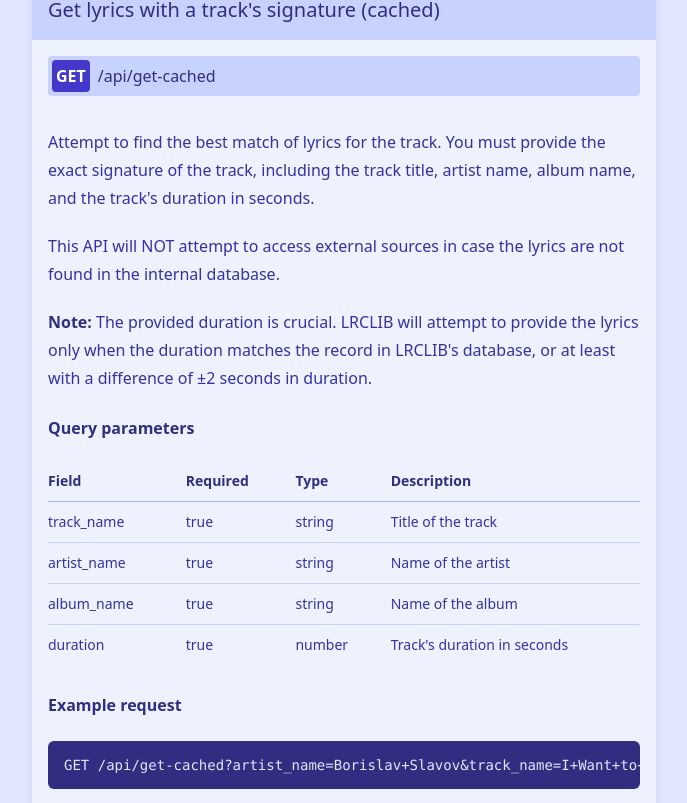
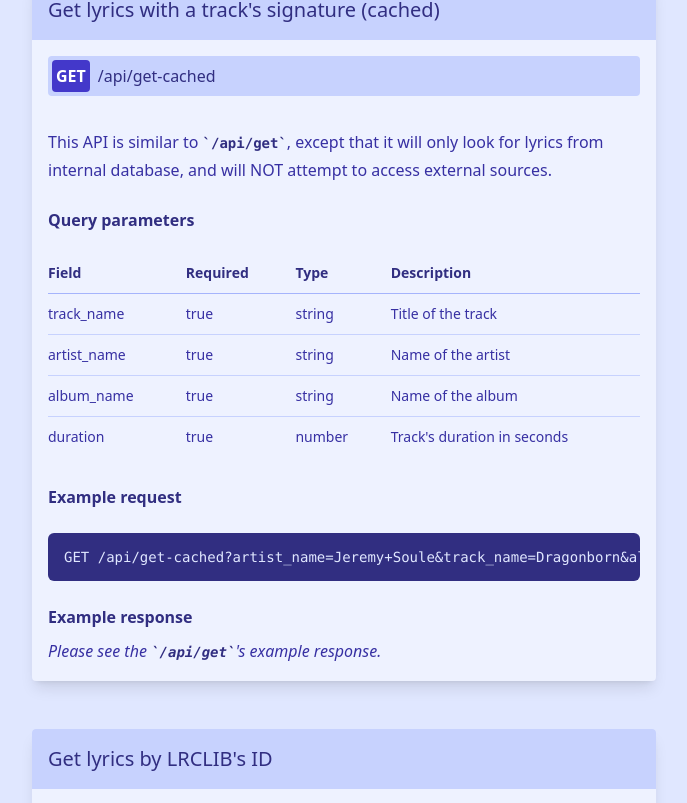
Before and after one commit to tranxuanthang/lrclib-homepage, a Vue app: page /docs in a window 1280 px wide. Shown: the part 2277-3080 px from the top of the page, without its empty margins (296-983 px from the left). Built offline with nearby package versions, Linux system fonts and the light colour scheme.

Commit message:
Update content of docs

```diff
--- a/src/views/DocsView.vue
+++ b/src/views/DocsView.vue
@@ -106,18 +106,8 @@
         <template #route>/api/get-cached</template>
         <template #description>
           <p>
-            Attempt to find the best match of lyrics for the track. You must provide
-            the exact signature of the track, including the track title, artist name,
-            album name, and the track's duration in seconds.
-          </p>
-          <p>
-            This API will NOT attempt to access external sources
-            in case the lyrics are not found in the internal database.
-          </p>
-          <p>
-            <strong>Note:</strong> The provided duration is crucial. LRCLIB will attempt to provide the lyrics
-            only when the duration matches the record in LRCLIB's database, or at least with
-            a difference of ±2 seconds in duration.
+            This API is similar to <code>/api/get</code>, except that it will only look for lyrics from internal database,
+            and will NOT attempt to access external sources.
           </p>
 
           <h4>Query parameters</h4>
@@ -141,11 +131,11 @@
 
           <h4>Example request</h4>
           <p>
-            <pre>GET /api/get-cached?artist_name=Borislav+Slavov&track_name=I+Want+to+Live&album_name=Baldur%27s+Gate+3+(Original+Game+Soundtrack)&duration=233</pre>
+            <pre>GET /api/get-cached?artist_name=Jeremy+Soule&track_name=Dragonborn&album_name=The+Elder+Scrolls+V:+Skyrim:+Original+Game+Soundtrack&duration=236</pre>
           </p>
 
           <h4>Example response</h4>
-          <p class="italic">Similar to <code>/api/get</code>'s response.</p>
+          <p class="italic">Please see the <code>/api/get</code>'s example response.</p>
         </template>
       </ApiBlock>
 
@@ -180,7 +170,7 @@
           </p>
 
           <h4>Example response</h4>
-          <p class="italic">Similar to <code>/api/get</code>'s response.</p>
+          <p class="italic">Please see the <code>/api/get</code>'s example response.</p>
         </template>
       </ApiBlock>
 
```
